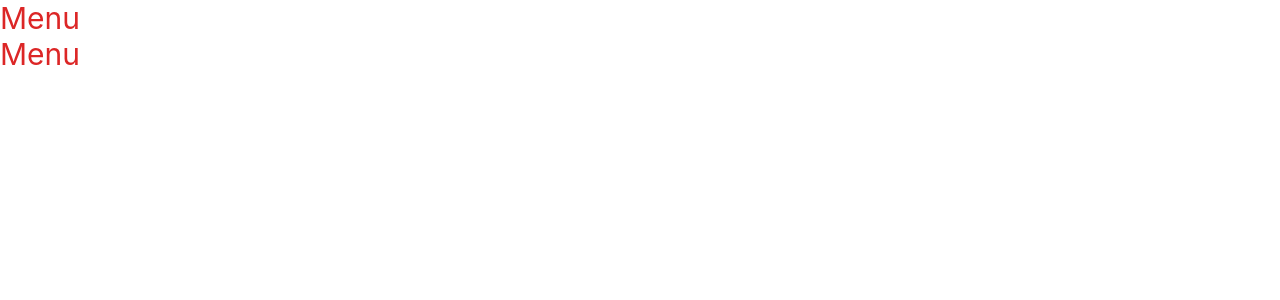
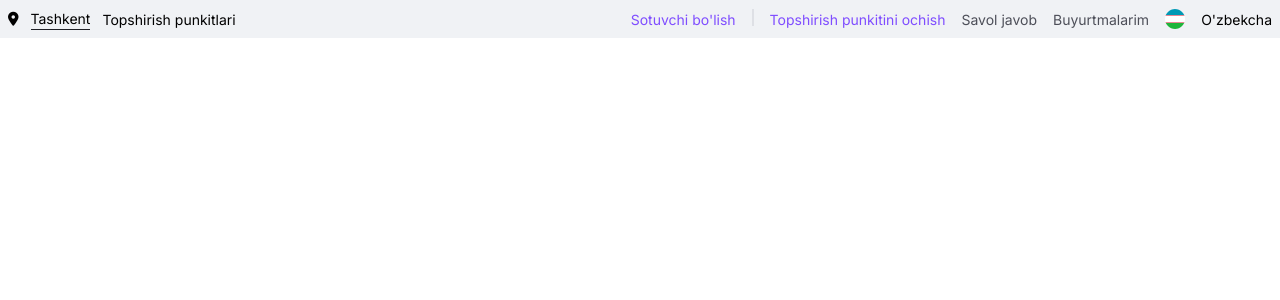
Before and after one commit to Eshukurullohdev/InstagramVue, a Vue app: page /menu in a window 1280 px wide. Shown: the top 300 px of the page. Built offline with nearby package versions, Linux system fonts and the light colour scheme.

Commit message:
make nav

```diff
--- a/src/App.vue
+++ b/src/App.vue
@@ -5,6 +5,6 @@ import Menu from './views/Menu.vue'
 
 <template>
 
-  <Menu />
+
   <RouterView />
 </template>
--- a/src/assets/main.css
+++ b/src/assets/main.css
@@ -1,3 +1,4 @@
+@import url('https://fonts.googleapis.com/css2?family=Inter:ital,opsz,wght@0,14..32,100..900;1,14..32,100..900&display=swap');
 @tailwind base;
 @tailwind components;
 @tailwind utilities;
@@ -7,3 +8,9 @@
   box-sizing: border-box;
   font-family: "Inter", sans-serif;
 }
+
+.container_large {
+  max-width: 1300px;
+  margin-left: auto;
+  margin-right: auto;
+}
--- a/src/views/HomeView.vue
+++ b/src/views/HomeView.vue
@@ -4,7 +4,6 @@
 
 <template>
   <main>
-    <RouterLink to="/menu">Menu</RouterLink>
-    <p>shoues and boats</p>
+
   </main>
 </template>
--- a/src/views/Menu.vue
+++ b/src/views/Menu.vue
@@ -1,5 +1,37 @@
 <template>
-    <div>
-        <h1 class="text-3xl text-red-600">Menu</h1>
+    <div class="bg-[#F0F2F5] p-2 text-[14px]">
+        <div class="container_large flex items-center justify-between w-full">
+            <div class="text-[1f2026] flex gap-3 items-center">
+                <i class="fa-solid fa-location-dot"></i>
+                <span style="border-bottom: 1px solid #1f2026;">
+                    Tashkent
+                </span>
+                <span>Topshirish punkitlari</span>
+            </div>
+            <div class="flex gap-4">
+                <a class="text-[#7f4dff]" href="#">Sotuvchi bo'lish</a>
+                <div class="w-[2px] h-[17px] bg-[#DEE0E5]"></div>
+                <a class="text-[#7f4dff]" href="#">Topshirish punkitini ochish</a>
+                <a class="text-[#4d4f59]" href="#">Savol javob</a>
+                <a class="text-[#4d4f59]" href="#">Buyurtmalarim</a>
+                <svg data-v-0e8a64de="" width="20" height="20" viewBox="0 0 20 20" fill="none"
+                    xmlns="http://www.w3.org/2000/svg" class="ui-icon ">
+                    <mask id="mask0_9302_12006" style="mask-type:alpha" maskUnits="userSpaceOnUse" x="0" y="0"
+                        width="20" height="20">
+                        <path
+                            d="M10 20C15.5228 20 20 15.5228 20 10C20 4.47715 15.5228 0 10 0C4.47715 0 0 4.47715 0 10C0 15.5228 4.47715 20 10 20Z"
+                            fill="#F4F5F5"></path>
+                    </mask>
+                    <g mask="url(#mask0_9302_12006)">
+                        <rect width="20" height="20" fill="#0099B5"></rect>
+                        <rect y="13" width="20" height="7" fill="#1EB53A"></rect>
+                        <rect y="13" width="20" height="1" fill="#CE1126"></rect>
+                        <rect y="6" width="20" height="1" fill="#CE1126"></rect>
+                        <rect y="6.5" width="20" height="7" fill="white"></rect>
+                    </g>
+                </svg>
+                <a href="#">O'zbekcha</a>
+            </div>
+        </div>
     </div>
 </template>
```
